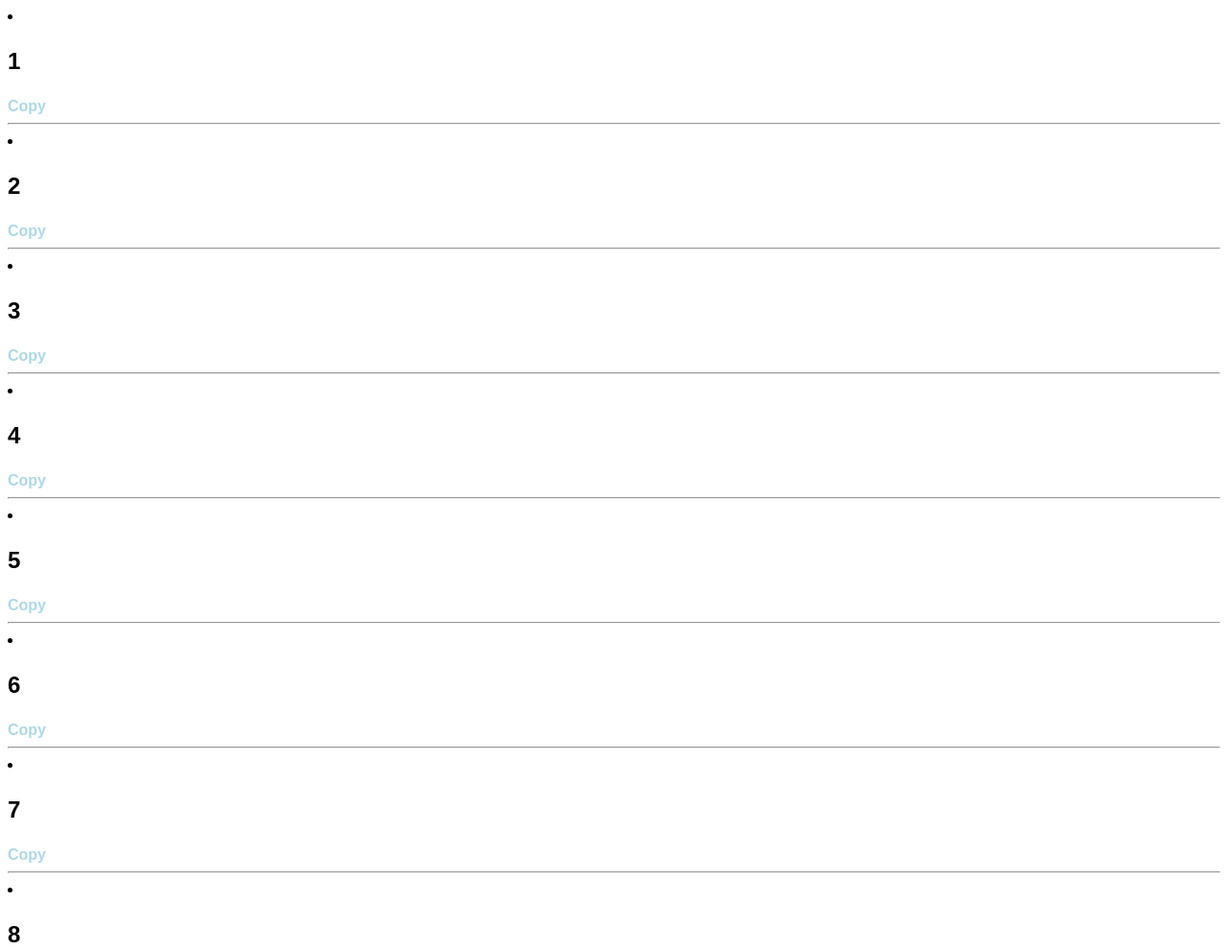
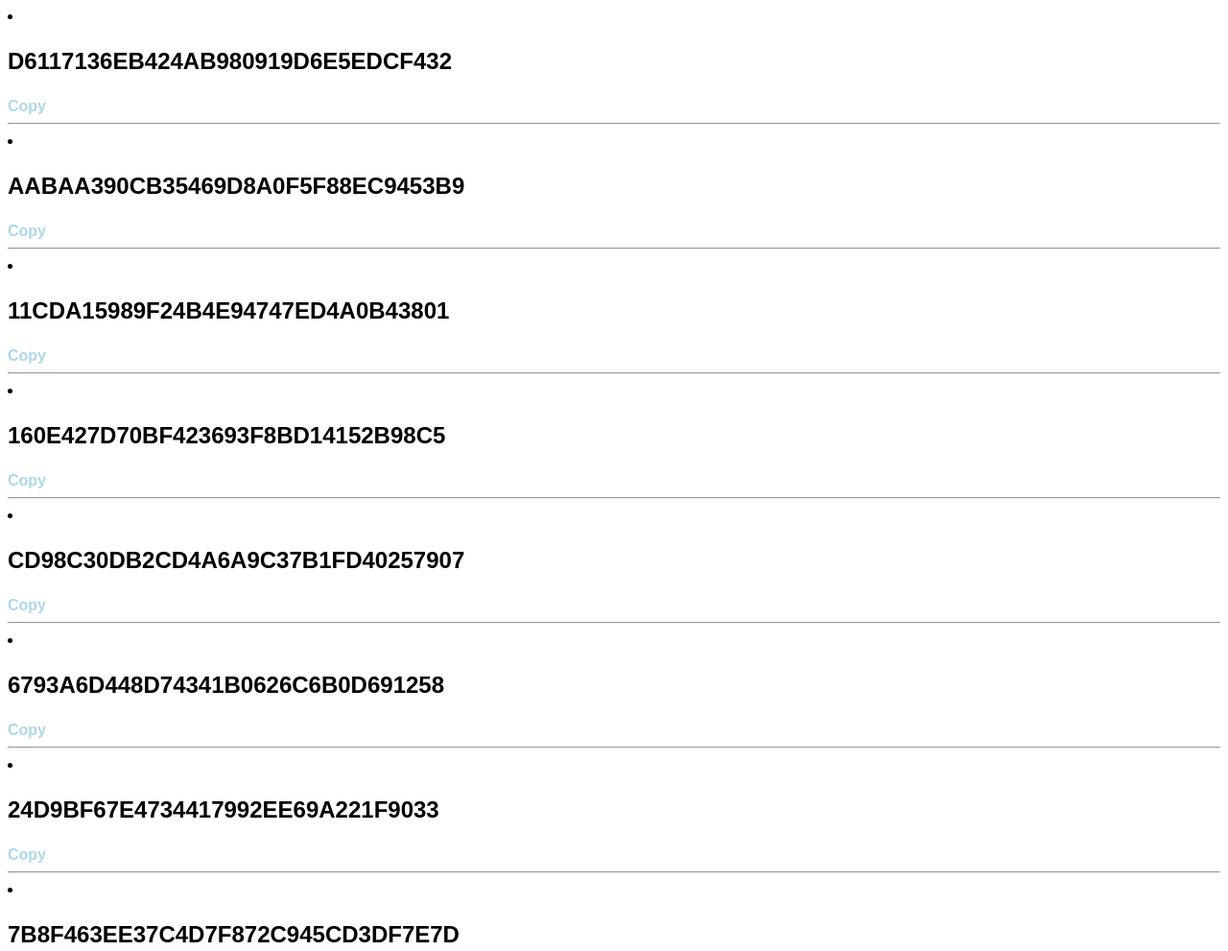
Before and after one commit to kot1qq/kot1qq.github.io, a plain HTML site: page generator2/index.html in a window 1280 px wide. Shown: the top 991 px of the page at 96% size. Drawn offline with Linux system fonts and the light colour scheme.

Commit message:
Update index.html

```diff
--- a/generator2/index.html
+++ b/generator2/index.html
@@ -1,6 +1,6 @@
 <html>
 <head>
-<script src="wtf.js"></script>
+<script src="script.js"></script>
 <meta charset="UTF-8">
 <meta name="viewport" content="width=device-width, initial-scale=1"/>
 <style>body {font-family: Arial, Bold, Sans-serif; color: skyblue;} p {color: black; font-size: 150%;} li {color: black;} a {color: lightblue;}</style>
```
